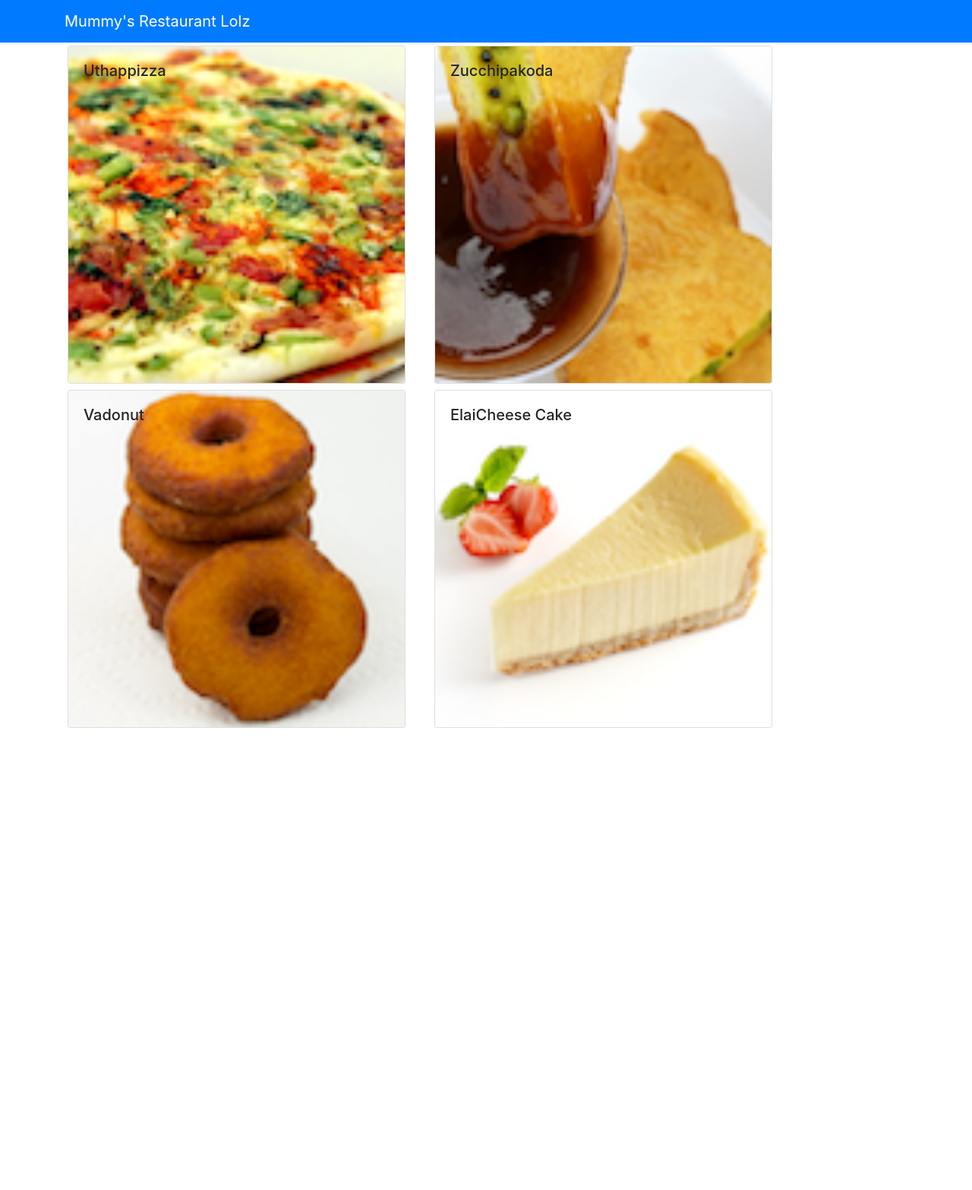
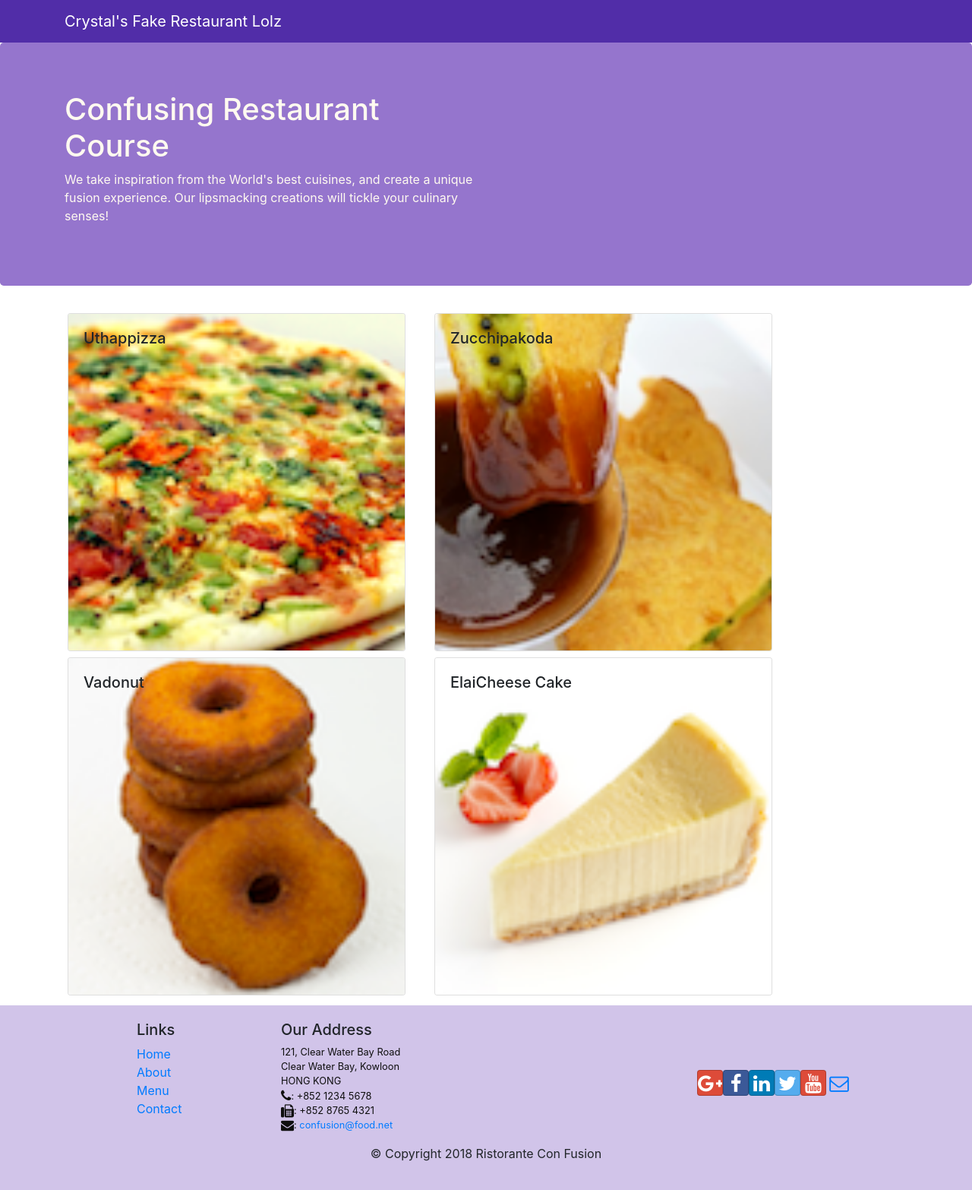
Before and after one commit to CrystalYeoh/capstone-chair-remoree, a React (Create React App) app: page / in a window 1280 px wide. Shown: the whole page at 76% size. Before the commit the page ends 971 px from the top, so only its background shows below. Built offline with nearby package versions, Linux system fonts and the light colour scheme.

Commit message:
Header and Footer

```diff
--- a/package.json
+++ b/package.json
@@ -7,6 +7,8 @@
     "@testing-library/react": "^9.5.0",
     "@testing-library/user-event": "^7.2.1",
     "bootstrap": "^4.0.0",
+    "bootstrap-social": "^5.1.1",
+    "font-awesome": "^4.7.0",
     "react": "^16.13.1",
     "react-dom": "^16.13.1",
     "react-popper": "^0.9.2",
--- a/src/App.css
+++ b/src/App.css
@@ -1,38 +1,34 @@
-.App {
-  text-align: center;
+.row-header{
+  margin:0px auto;
+  padding:0px auto;
 }
 
-.App-logo {
-  height: 40vmin;
-  pointer-events: none;
+.row-content {
+  margin:0px auto;
+  padding: 50px 0px 50px 0px;
+  border-bottom: 1px ridge;
+  min-height:400px;
 }
 
-@media (prefers-reduced-motion: no-preference) {
-  .App-logo {
-    animation: App-logo-spin infinite 20s linear;
-  }
+.footer{
+  background-color: #D1C4E9;
+  margin:0px auto;
+  padding: 20px 0px 20px 0px;
 }
 
-.App-header {
-  background-color: #282c34;
-  min-height: 100vh;
-  display: flex;
-  flex-direction: column;
-  align-items: center;
-  justify-content: center;
-  font-size: calc(10px + 2vmin);
-  color: white;
+.jumbotron {
+  padding:70px 30px 70px 30px;
+  margin:0px auto;
+  color:floralwhite;
+  background-color: #9575CD !important;
 }
 
-.App-link {
-  color: #61dafb;
+address{
+  font-size:80%;
+  margin:0px;
+  color:#0f0f0f;
 }
 
-@keyframes App-logo-spin {
-  from {
-    transform: rotate(0deg);
-  }
-  to {
-    transform: rotate(360deg);
-  }
+.navbar-dark {
+  background-color: #512DA8;
 }
--- /dev/null
+++ b/src/components/FooterComponent.js
@@ -0,0 +1,51 @@
+import React from 'react';
+
+function Footer(props) {
+    return (
+        <div className="footer">
+            <div className="container">
+                <div className="row justify-content-center">
+                    <div className="col-4 offset-1 col-sm-2">
+                        <h5>Links</h5>
+                        <ul className="list-unstyled">
+                            <li><a href="#">Home</a></li>
+                            <li><a href="#">About</a></li>
+                            <li><a href="#">Menu</a></li>
+                            <li><a href="contactus.html">Contact</a></li>
+                        </ul>
+                    </div>
+                    <div className="col-7 col-sm-5">
+                        <h5>Our Address</h5>
+                        <address>
+                            121, Clear Water Bay Road<br />
+		              Clear Water Bay, Kowloon<br />
+		              HONG KONG<br />
+                            <i className="fa fa-phone fa-lg"></i>: +852 1234 5678<br />
+                            <i className="fa fa-fax fa-lg"></i>: +852 8765 4321<br />
+                            <i className="fa fa-envelope fa-lg"></i>: <a href="mailto:confusion@food.net">
+                                confusion@food.net</a>
+                        </address>
+                    </div>
+                    <div className="col-12 col-sm-4 align-self-center">
+                        <div className="text-center">
+                            <a className="btn btn-social-icon btn-google" href="http://google.com/+"><i className="fa fa-google-plus"></i></a>
+                            <a className="btn btn-social-icon btn-facebook" href="http://www.facebook.com/profile.php?id="><i className="fa fa-facebook"></i></a>
+                            <a className="btn btn-social-icon btn-linkedin" href="http://www.linkedin.com/in/"><i className="fa fa-linkedin"></i></a>
+                            <a className="btn btn-social-icon btn-twitter" href="http://twitter.com/"><i className="fa fa-twitter"></i></a>
+                            <a className="btn btn-social-icon btn-google" href="http://youtube.com/"><i className="fa fa-youtube"></i></a>
+                            <a className="btn btn-social-icon" href="mailto:"><i className="fa fa-envelope-o"></i></a>
+                        </div>
+                    </div>
+                </div>
+                <div className="row justify-content-center">
+                    <div className="col-auto">
+                        <p>© Copyright 2018 Ristorante Con Fusion</p>
+                    </div>
+                </div>
+            </div>
+        </div>
+
+    );
+}
+
+export default Footer;
--- /dev/null
+++ b/src/components/HeaderComponent.js
@@ -0,0 +1,29 @@
+import React, { Component } from 'react';
+import { Navbar, NavbarBrand, Jumbotron } from 'reactstrap';
+
+class Header extends Component {
+    render() {
+        return (
+            <>
+                <Navbar dark>
+                    <div className="container">
+                        <NavbarBrand href="/">Crystal's Fake Restaurant Lolz</NavbarBrand>
+                    </div>
+                </Navbar>
+                <Jumbotron>
+                    <div className="container">
+                        <div className="row row-header">
+                            <div className="col-12 col-sm-6">
+                                <h1>Confusing Restaurant Course</h1>
+                                <p>We take inspiration from the World's best cuisines, and create a unique fusion experience. Our lipsmacking creations will tickle your culinary senses!</p>
+                            </div>
+                        </div>
+                    </div>
+                </Jumbotron>
+            </>
+        )
+
+    }
+}
+
+export default Header;
--- a/src/components/MainComponent.js
+++ b/src/components/MainComponent.js
@@ -1,13 +1,11 @@
 //container component so the others can be presentational component
 //do not need any styles
 import React, { Component } from 'react';
-import { Navbar, NavbarBrand } from 'reactstrap';
 import { DISHES } from '../shared/dishes';
 import Menu from './MenuComponent';
+import Header from './HeaderComponent';
+import Footer from './FooterComponent';
 import DishDetail from './DishDetailComponent';
-
-
-
 
 class Main extends Component {
     constructor(props) {
@@ -26,14 +24,11 @@ class Main extends Component {
     render() {
         return (
             <div>
-                <Navbar dark color="primary">
-                    <div className="container">
-                        <NavbarBrand href="/">Mummy's Restaurant Lolz</NavbarBrand>
-                    </div>
-                </Navbar>
+                <Header />
                 <Menu dishes={this.state.dishes}
                     onClick={(dishId)=>this.onDishSelect(dishId)}/>
                 <DishDetail dish={this.state.dishes.filter((dish)=>dish.id === this.state.selectedDish)[0]} />
+                <Footer />
             </div>
         );
     }
--- a/src/index.js
+++ b/src/index.js
@@ -4,6 +4,8 @@ import './index.css';
 import App from './App';
 import * as serviceWorker from './serviceWorker';
 import 'bootstrap/dist/css/bootstrap.min.css';
+import 'font-awesome/css/font-awesome.min.css';
+import 'bootstrap-social/bootstrap-social.css';
 
 ReactDOM.render(
   <React.StrictMode>
```
Also changed, not shown: 1 other file (tests, documents, lock files or other folders).
